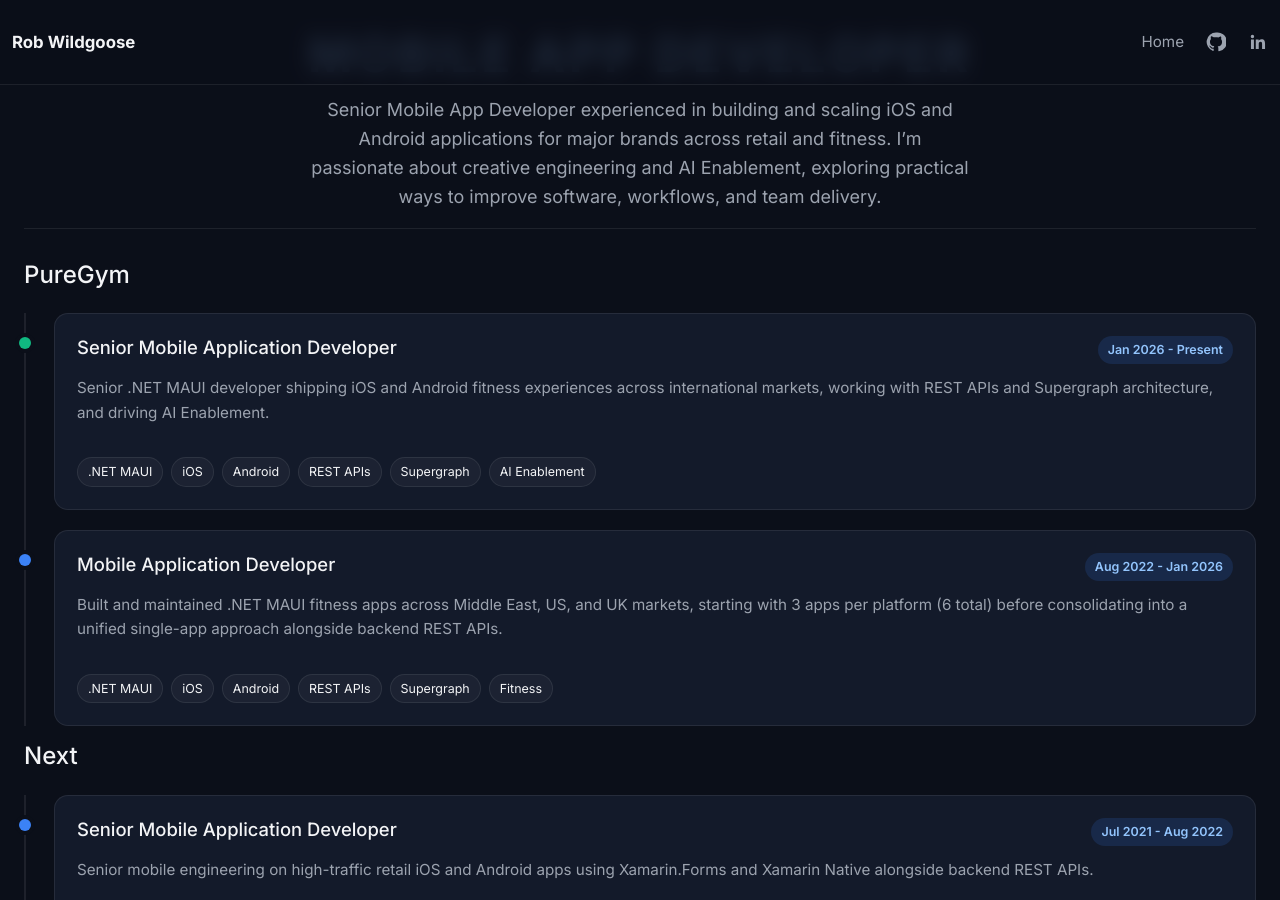
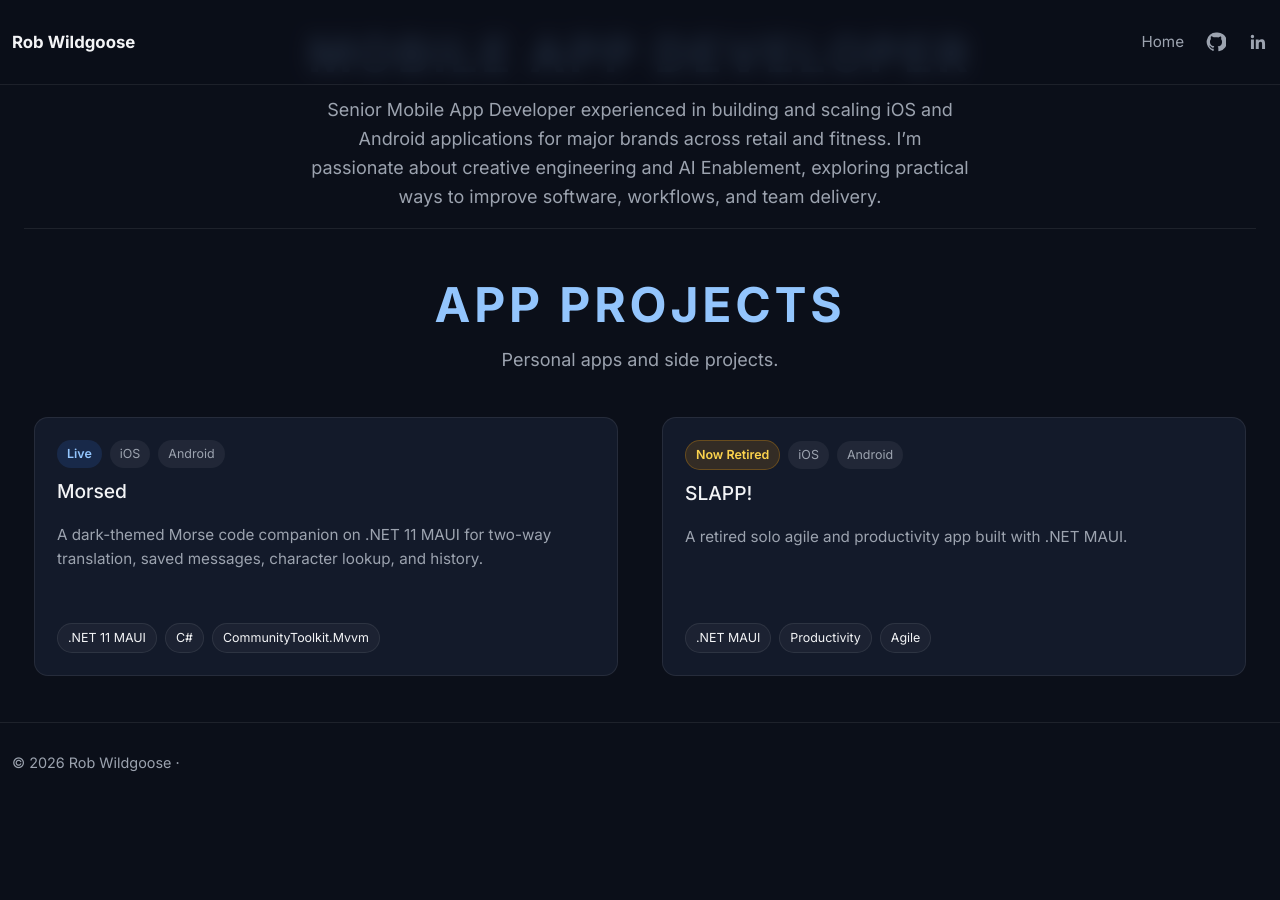
Before and after one commit to robwildgoose/robwildgoose.github.io, a Jekyll site: the page built from index.markdown, in a window 1280 px wide and 900 px high, scrolled down 437 px. Built offline with Jekyll 4.4.1, drawn with Linux system fonts in a browser that asks for light colours; after the commit the page ends 1255 px from its top, so only the background shows below that; some of the changed text lies outside the part shown.

Commit message:
Refresh portfolio projects and Morsed listing
Show all projects in a simplified portfolio layout, update Morsed's live status and screenshots, and remove retired content, experience sections, and the starter Jekyll post. Adjust the SLAPP screenshot gallery and Morsed terms page.

```diff
--- a/_projects/morsed.md
+++ b/_projects/morsed.md
@@ -1,58 +1,55 @@
 ---
 title: Morsed
-status: In Progress
+status: Live
 project_type: Personal app
-summary: A lightweight Morse code translator for text, decoding, and playful emoji messages.
+summary: A dark-themed Morse code companion on .NET 11 MAUI for two-way translation, saved messages, character lookup, and history.
 platforms:
-  - iOS
-  - Android
+- iOS
+- Android
 tech:
-  - .NET MAUI
-  - C#
-  - Morse Code
-  - Emojis
+- .NET 11 MAUI
+- C#
+- CommunityToolkit.Mvvm
+- Morse Code
 order: 7
 privacy_url: /privacy/morsed/
 terms_url: /terms/morsed/
 ---
 
-## Rebuilding Morsed: A Simple, Fun Morse Code Translator
+## Bringing Morsed Back on .NET 11 MAUI
 
-Alongside productivity tools like **SLAPP!**, another early project from my app archive was **Morsed**, a lightweight Morse code translation app designed to make encoding and decoding messages effortless, approachable, and fun.
+Alongside productivity tools like **SLAPP!**, **Morsed** started out as an early project from my app archive—a straightforward Morse code utility built for quick encoding and decoding.
 
-I am currently planning and preparing to bring Morsed back online with a modern implementation while keeping its original focus on simple, immediate translation.
+After moving it over to **.NET 11 MAUI** with a refreshed dark/slate interface and Signal Orange accents, it is now back live in the stores, with plenty of ongoing polish and upcoming improvements on the roadmap.
 
 ### What Morsed Was All About
 
-Morse code has always had a timeless appeal, whether you are learning it out of curiosity or practicing for more practical communication. With Morsed, the goal was to strip away any friction so anyone could jump straight in and start translating within seconds.
+Morse code has a lasting appeal whether you are picking up the basics out of curiosity or practicing dot-and-dash patterns. The focus with Morsed has always been keeping the interface uncluttered so you can translate, look up characters, and explore without friction.
 
-Instead of burying features behind cluttered menus, Morsed focused on a clean, intuitive interface where converting plain text to dots and dashes, or decoding Morse back into readable text, happened immediately.
+### What's Included
 
-### Key Features
+- **Two-Way Translation:** Convert plain text into International Morse code or decode dots and dashes back into readable text using quick-tap input keys, character counts, copy, and clear actions.
+- **Saved Messages Vault:** Keep translations handy in a dedicated list with tap-to-view and swipe-to-delete.
+- **Morse Code Guidebook:** Browse letters, numbers, and punctuation with search and category filtering, and tap any entry to copy its code.
+- **Morse Code History:** Read through the people, milestones, and practical uses behind Morse code, filtered by topic.
 
-- **Two-Way Instant Translation:** Seamlessly translate standard text into Morse code and decode Morse code messages back into plain text.
-- **Emoji Encoding:** Beyond classic dots and dashes, Morsed included a playful twist: the ability to convert Morse code into popular emojis to represent letters and symbols, making secret messages fun to share with friends.
-- **Beginner-Friendly & Straightforward:** Designed with a simple, distraction-free layout so both newcomers learning the alphabet and experienced Morse users could use it right away.
+### What's Next
 
-### What It Taught Me
-
-Building Morsed was a great reminder that small, focused utility apps can still bring a lot of joy when the user experience is simple and immediate. Taking a classic communication format and adding a creative, playful spin, like emoji translation, showed how thoughtful little details can make an everyday tool far more engaging.
-
-Morsed remains a fun chapter in my journey of building accessible, human-centered communication tools, and work is underway to bring it back.
+Getting the .NET 11 MAUI build back into the stores was the main milestone, and there is still plenty on the list—including tighter MVVM structure, persistent vault storage, sensory playback features like haptics and read-out, and expanded test coverage.
 
 ### App Store Screenshots
 
 <div class="row g-3 project-gallery" aria-label="Morsed App Store screenshots">
   <div class="col-3">
-    <img class="img-fluid rounded" src="/assets/images/morsed/screen-0.webp" alt="Morsed screenshot 1">
+    <img class="img-fluid rounded" src="/assets/images/morsed/screen-0.png" alt="Morsed screenshot 1">
   </div>
   <div class="col-3">
-    <img class="img-fluid rounded" src="/assets/images/morsed/screen-1.webp" alt="Morsed screenshot 2">
+    <img class="img-fluid rounded" src="/assets/images/morsed/screen-1.png" alt="Morsed screenshot 2">
   </div>
   <div class="col-3">
-    <img class="img-fluid rounded" src="/assets/images/morsed/screen-2.webp" alt="Morsed screenshot 3">
+    <img class="img-fluid rounded" src="/assets/images/morsed/screen-2.png" alt="Morsed screenshot 3">
   </div>
   <div class="col-3">
-    <img class="img-fluid rounded" src="/assets/images/morsed/screen-3.webp" alt="Morsed screenshot 4">
+    <img class="img-fluid rounded" src="/assets/images/morsed/screen-3.png" alt="Morsed screenshot 4">
   </div>
 </div>
--- a/_projects/my-little-voice.md
+++ /dev/null
@@ -1,60 +0,0 @@
----
-title: My Little Voice
-status: In Progress
-project_type: Personal app
-summary: A free, offline-first AAC app for my daughter and other children who need a communication tool.
-platforms:
-  - iOS
-  - Android
-tech:
-  - .NET MAUI
-  - Accessibility
-  - AAC
-  - SQLite
-  - OpenMoji
-  - Mulberry Symbols
-  - ARASAAC
-  - C#
-order: 9
-privacy_url: /privacy/my-little-voice/
----
-
-## Building Little Voice: Creating a Free, Offline-First AAC App for My Daughter
-
-Communication is a foundational right, yet for many children, including those who are nonspeaking, minimally speaking, autistic, or navigating apraxia or speech delays, getting access to reliable Augmentative and Alternative Communication (AAC) tools can be surprisingly difficult.
-
-For me, this project is deeply personal. My own daughter is autistic and non-verbal, and building **Little Voice** has given me a meaningful way to use my skills as a developer to directly support her communication and development. When looking at existing AAC options, I quickly ran into the reality so many families face: dedicated speech devices and leading communication apps often come with steep price tags, ongoing subscriptions, or lengthy processes just to apply for funding and grants. A child shouldn't have to wait on paperwork or budgets just to have a reliable way to express what they want, feel, or need.
-
-**Little Voice** is my answer to that: a free, offline-first, neurodiversity-affirming AAC app built on Android with **.NET MAUI**, designed to turn an everyday phone or tablet into a calm, dependable communication space for my daughter, and for any other family who needs it.
-
-### Designed Around Real Kids and Sensory Comfort
-
-Visual design in an AAC app is not just about appearance. It affects how comfortable and focused a child feels when trying to communicate. Bright, harsh colors and glaring screens can cause visual fatigue or sensory overload.
-
-Little Voice uses a **sensory-friendly, pastel-toned adaptation of the Fitzgerald Key** so word categories stay visually consistent and intuitive without feeling overwhelming:
-
-- **Soft yellows/warm tones** for people and pronouns
-- **Calm mint greens** for actions and verbs
-- **Gentle peaches/oranges** for nouns and everyday objects
-- **Soothing blues** for feelings and descriptors
-- **Soft rose/coral tones** for social words and urgent needs
-
-Tiles feature generous spacing, tactile rounded corners, and clear pairings of symbols and high-contrast labels so motor planning stays consistent and both pre-readers and emerging readers have support.
-
-### Open Symbols, 100% Offline, and No Vendor Lock-In
-
-A communication tool shouldn't stop working when you lose Wi-Fi or cellular signal, and a child's vocabulary should never be held hostage inside a proprietary format. Whether we are at home, at school, in the car, or out at the park, Little Voice is built to work locally without needing an internet connection to speak or display boards.
-
-- **Open-Licensed Symbol Packs:** Little Voice uses open-licensed symbol libraries, specifically **Mulberry Symbols**, **ARASAAC**, and **OpenMoji**, packaged cleanly with simple JSON manifests and stored locally in **SQLite**. Families can download lightweight, modular packs, including high-interest topics like dinosaurs with fun sound effects, without bloating the app or worrying about third-party tracking.
-- **Easy Export & Portability:** One of the biggest frustrations with expensive AAC ecosystems is how hard it can be to export your child's custom cards and boards once you've spent months building them. Little Voice is designed around open files and straightforward exporting so parents always own their boards, images, and audio, making it simple to back up, share, or move away from locked-in systems whenever they choose.
-- **Local Speech & Familiar Voices:** Powered by **Sherpa-ONNX** for local, offline text-to-speech, Little Voice also supports mixing in real recorded audio, meaning a tile for *Mom*, *Dad*, or a favorite routine can play a familiar voice from home.
-
-### Turning a Regular Tablet Into a Dedicated Voice
-
-One of the biggest practical hurdles for families using a standard Android device for AAC is accidental exits, swiping out of the app, hitting a system button, or getting pulled into notifications.
-
-Little Voice leans into **Android Screen Pinning (App Pinning)** alongside a parent-protected edit mode so caregivers can keep the communication board front and center when needed, while still making it straightforward to customize grids, add personal photos or audio, and step back in as a parent. Alongside the communication board itself, a **Parent Companion** section is planned to share plain-English, research-informed ideas like modeling and giving wait time in everyday routines.
-
-### Why I'm Building It This Way
-
-At its core, My Little Voice started with a simple goal: as a dad, I wanted to remove the barriers between my daughter having a thought and being able to share it, without expensive paywalls, subscriptions, proprietary lock-in, or waiting on grants getting in the way. By combining .NET MAUI, local SQLite storage, offline neural speech, open symbol libraries, and sensory-conscious design, my hope is to build a communication tool that supports her growth every day and helps other families along the way.
--- a/index.markdown
+++ b/index.markdown
@@ -11,79 +11,7 @@ banner_alt: "Photo by Lukasz Szmigiel on Unsplash"
     <hr class="section-divider">
   </div>
 </section>
-<section class="experience-company row">
-  <div class="col-12">
-    <div class="section-heading">
-      <h2>PureGym</h2>
-    </div>
-    {% assign puregym_roles = site.experience | where: "company", "PureGym" | sort: "order" %}
-    <div class="timeline">
-      {% for item in puregym_roles %}
-        <div class="timeline-item">
-          <div class="timeline-marker{% if item.period contains 'Present' %} timeline-marker-active{% endif %}"></div>
-          <div class="timeline-card">
-            <div class="timeline-top">
-              <div>
-                <h3>{{ item.role }}</h3>
-              </div>
-              <span class="status-badge">{{ item.period }}</span>
-            </div>
 
-            {% if item.summary %}
-              <p class="timeline-summary">{{ item.summary }}</p>
-            {% endif %}
-
-            {% if item.tech %}
-              <div class="tech-list">
-                {% for tech in item.tech %}
-                  <span class="tech-tag">{{ tech }}</span>
-                {% endfor %}
-              </div>
-            {% endif %}
-          </div>
-        </div>
-      {% endfor %}
-    </div>
-  </div>
-</section>
-
-<section class="experience-company row">
-  <div class="col-12">
-    <div class="section-heading">
-      <h2>Next</h2>
-    </div>
-    {% assign next_roles = site.experience | where: "company", "Next" | sort: "order" %}
-    <div class="timeline">
-      {% for item in next_roles %}
-        <div class="timeline-item">
-          <div class="timeline-marker{% if item.period contains 'Present' %} timeline-marker-active{% endif %}"></div>
-          <div class="timeline-card">
-            <div class="timeline-top">
-              <div>
-                <h3>{{ item.role }}</h3>
-              </div>
-              <span class="status-badge">{{ item.period }}</span>
-            </div>
-
-            {% if item.summary %}
-              <p class="timeline-summary">{{ item.summary }}</p>
-            {% endif %}
-
-            {% if item.tech %}
-              <div class="tech-list">
-                {% for tech in item.tech %}
-                  <span class="tech-tag">{{ tech }}</span>
-                {% endfor %}
-              </div>
-            {% endif %}
-          </div>
-        </div>
-      {% endfor %}
-    </div>
-  </div>
-</section>
-
-<hr class="section-divider">
 <section class="hero row">
   <div class="col-12">
   <h1 class="hero-role">App Projects</h1>
@@ -92,14 +20,8 @@ banner_alt: "Photo by Lukasz Szmigiel on Unsplash"
 </section>
 
 <section class="projects-section row">
-  <div class="col-12">
-    <div class="section-heading">
-      <h2>In Progress</h2>
-    </div>
-  </div>
   {% assign sorted_projects = site.projects | sort: "order" %}
   {% for project in sorted_projects %}
-    {% if project.status == "In Progress" %}
       <div class="col-12 col-md-6">
         <a href="{{ project.url | relative_url }}" class="project-card h-100">
           <div class="project-meta-top">
@@ -123,44 +45,5 @@ banner_alt: "Photo by Lukasz Szmigiel on Unsplash"
           {% endif %}
         </a>
       </div>
-    {% endif %}
   {% endfor %}
 </section>
-
-<hr class="section-divider">
-
-<section class="projects-section row">
-  <div class="col-12">
-    <div class="section-heading">
-      <h2>Retired</h2>
-    </div>
-  </div>
-  {% assign sorted_projects = site.projects | sort: "order" %}
-  {% for project in sorted_projects %}
-    {% if project.status == "Now Retired" %}
-      <div class="col-12 col-md-6">
-        <a href="{{ project.url | relative_url }}" class="project-card h-100">
-          <div class="project-meta-top">
-            {% if project.status %}
-              <span class="status-badge status-{{ project.status | slugify }}">{{ project.status }}</span>
-            {% endif %}
-            {% for platform in project.platforms %}
-              <span class="meta-tag">{{ platform }}</span>
-            {% endfor %}
-          </div>
-
-          <h3>{{ project.title }}</h3>
-          <p>{{ project.summary }}</p>
-
-          {% if project.tech %}
-            <div class="tech-list">
-              {% for item in project.tech limit:3 %}
-                <span class="tech-tag">{{ item }}</span>
-              {% endfor %}
-            </div>
-          {% endif %}
-        </a>
-      </div>
-    {% endif %}
-  {% endfor %}
-</section>
```
Also changed, not shown: _posts/2026-11-21-welcome-to-jekyll.markdown (deleted, +0 -29 lines), _projects/slapp.md (+6 -6 lines), _terms/morsed.md (+0 -4 lines), assets/images/morsed/screen-0.png (added), assets/images/morsed/screen-0.webp (deleted), assets/images/morsed/screen-1.png (added), assets/images/morsed/screen-1.webp (deleted), assets/images/morsed/screen-2.png (added), assets/images/morsed/screen-2.webp (deleted), assets/images/morsed/screen-3.png (added), assets/images/morsed/screen-3.webp (deleted).
